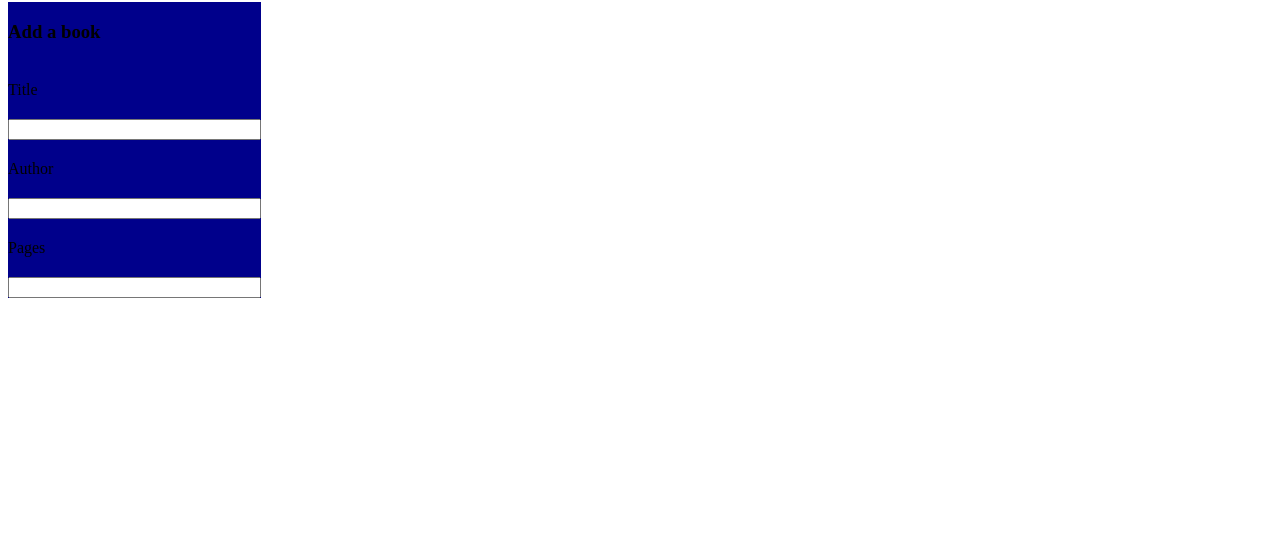
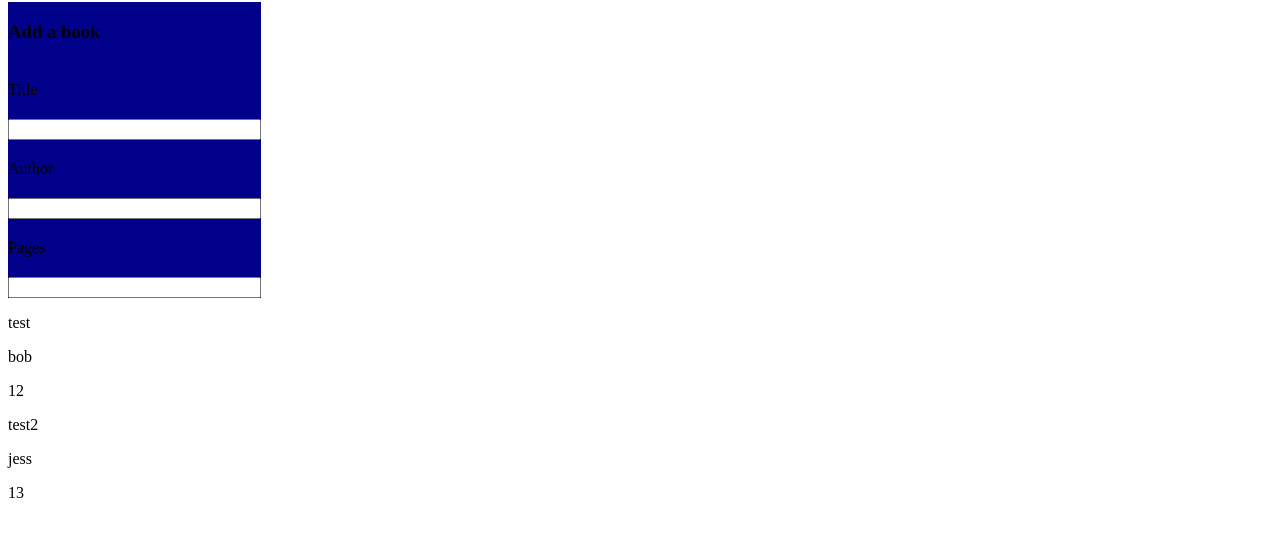
Before and after one commit to TackRegnar/Odin-Library, a plain HTML site: page index.html in a window 1280 px wide. Shown: the part 65-602 px from the top of the page. Drawn offline with Linux system fonts and the light colour scheme.

Commit message:
very basic card creation

```diff
--- a/index.html
+++ b/index.html
@@ -5,6 +5,7 @@
     <meta charset="UTF-8">
     <meta name="viewport" content="width=device-width, initial-scale=1">
     <link href="style.css" rel="stylesheet">
+    <script src="script.js" defer></script>
   </head>
   <body>
     <div class="header">
@@ -21,7 +22,7 @@
      <input type="number" name="pages" value="">
     </div>
 
-    <div class="book_cards">
+    <div class="book_cards" id="bc">
 
     </div>
 
--- a/script.js
+++ b/script.js
@@ -1,15 +1,40 @@
-let myLibrary = [];
+window.myLibrary = [];
 
-function Book(title, author, pages) {
+function book(title, author, pages) {
   this.title = title;
   this.author = author;
   this.pages = pages;
 }
 
-function addBookToLibrary() {
-
+function addBookToLibrary(title, author, pages) {
+  myLibrary.push(new book(title, author, pages));
 }
 
 function createBookCard() {
+  let book_cards = document.getElementById("bc");
 
+  myLibrary.forEach( (ele) => {
+    let card = document.createElement("div");
+    let book_title = document.createElement("p");
+    let book_author = document.createElement("p");
+    let book_pages = document.createElement("p");
+
+    card.setAttribute("class", "card");
+    book_cards.appendChild(card);
+
+
+
+    card.appendChild(book_title);
+    card.appendChild(book_author);
+    card.appendChild(book_pages);
+
+    book_title.textContent = ele.title;
+    book_author.textContent = ele.author;
+    book_pages.textContent = ele.pages;
+  });
 }
+
+addBookToLibrary("test", "bob", 12);
+addBookToLibrary("test2", "jess", 13);
+
+createBookCard();
```
